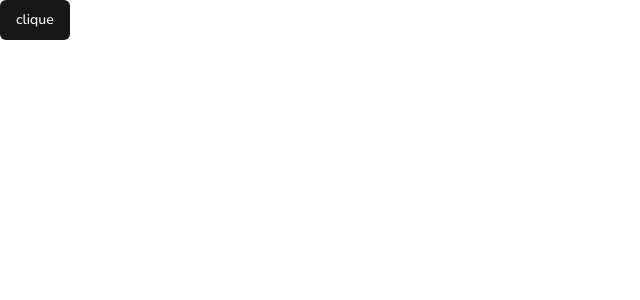
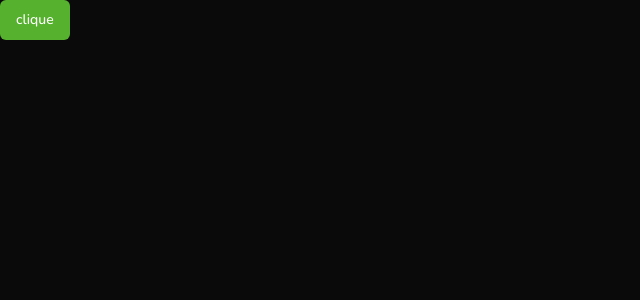
Before and after one commit to steniomoreira/fintrack, a React (Vite) app: page / in a window 1280 px wide. Shown: the top 300 px of the page, without its empty margins (0-640 px from the left). Built offline with nearby package versions, Linux system fonts and the light colour scheme.

Commit message:
feat: update shadcn theme colors

```diff
--- a/src/index.css
+++ b/src/index.css
@@ -119,58 +119,61 @@
 }
 
 @layer base {
+  @layer base {
     :root {
-    --background: 0 0% 100%;
-    --foreground: 0 0% 3.9%;
-    --card: 0 0% 100%;
-    --card-foreground: 0 0% 3.9%;
-    --popover: 0 0% 100%;
-    --popover-foreground: 0 0% 3.9%;
-    --primary: 0 0% 9%;
-    --primary-foreground: 0 0% 98%;
-    --secondary: 0 0% 96.1%;
-    --secondary-foreground: 0 0% 9%;
-    --muted: 0 0% 96.1%;
-    --muted-foreground: 0 0% 45.1%;
-    --accent: 0 0% 96.1%;
-    --accent-foreground: 0 0% 9%;
-    --destructive: 0 84.2% 60.2%;
-    --destructive-foreground: 0 0% 98%;
-    --border: 0 0% 89.8%;
-    --input: 0 0% 89.8%;
-    --ring: 0 0% 3.9%;
-    --chart-1: 12 76% 61%;
-    --chart-2: 173 58% 39%;
-    --chart-3: 197 37% 24%;
-    --chart-4: 43 74% 66%;
-    --chart-5: 27 87% 67%;
+      --primary-blue: 217 97% 61%;
+      --primary-green: 102 59% 44%;
+      --primary-red: 0 81% 55%;
+
+      /* Fundo da aplicação (<body>) */
+      --background: 0 0% 3.9%;
+      --foreground: 0 0% 100%;
+
+      /* Fundo do <Card> */
+      --card: 0 0 9%;
+      --card-foreground: 0 0% 100%;
+
+      /* Fundo do <DropdownMenu>, <HoverCard>, <Popover> */
+      --popover: 0 0 9%;
+      --popover-foreground: 0 0% 100%;
+
+      /* Botões */
+      --primary: 102 59% 44%;
+      --primary-foreground: 0 0% 100%;
+      --secondary: 240 4% 16%;
+      --secondary-foreground: 0 0% 100%;
+
+      /* Fundo do <Switch>, <Skeleton> e <TabList> */
+      --muted: 240 4% 16%;
+      --muted-foreground: 0 0% 63.9%;
+
+      /* Efeito de hover no <DropdownMenu>, <HoverCard> e <Popover> */
+      --accent: 240 4% 16%;
+      --accent-foreground: 0 0% 100%;
+
+      /* Botões perigosos (deleção, por exemplo) */
+      --destructive: 0 81% 55%;
+      --destructive-foreground: 0 0% 100%;
+
+      /* Borda dos elementos */
+      --border: 240 4% 16%;
+
+      /* Borda dos inputs */
+      --input: 240 4% 16%;
+
+      /* Cor do ring nos inputs */
+      --ring: 0 0% 83.1%;
+
+      /* Border radius para cards, inputs e botões */
       --radius: 0.5rem;
-  }
-  .dark {
-    --background: 0 0% 3.9%;
-    --foreground: 0 0% 98%;
-    --card: 0 0% 3.9%;
-    --card-foreground: 0 0% 98%;
-    --popover: 0 0% 3.9%;
-    --popover-foreground: 0 0% 98%;
-    --primary: 0 0% 98%;
-    --primary-foreground: 0 0% 9%;
-    --secondary: 0 0% 14.9%;
-    --secondary-foreground: 0 0% 98%;
-    --muted: 0 0% 14.9%;
-    --muted-foreground: 0 0% 63.9%;
-    --accent: 0 0% 14.9%;
-    --accent-foreground: 0 0% 98%;
-    --destructive: 0 62.8% 30.6%;
-    --destructive-foreground: 0 0% 98%;
-    --border: 0 0% 14.9%;
-    --input: 0 0% 14.9%;
-    --ring: 0 0% 83.1%;
+
+      /* Gráficos */
       --chart-1: 220 70% 50%;
       --chart-2: 160 60% 45%;
       --chart-3: 30 80% 55%;
       --chart-4: 280 65% 60%;
       --chart-5: 340 75% 55%;
+    }
   }
 }
 
--- a/tailwind.config.js
+++ b/tailwind.config.js
@@ -1,10 +1,9 @@
 /** @type {import('tailwindcss').Config} */
-
 import tailwindcssAnimate from 'tailwindcss-animate'
 
 export default {
   darkMode: ['class'],
-  content: ['index.html', './src/**/*.{js,ts,jsx,tsx}'],
+  content: ['./index.html', './src/**/*.{js,ts,jsx,tsx}'],
   theme: {
     extend: {
       borderRadius: {
@@ -26,6 +25,9 @@
         primary: {
           DEFAULT: 'hsl(var(--primary))',
           foreground: 'hsl(var(--primary-foreground))',
+          red: 'hsl(var(--primary-red))',
+          green: 'hsl(var(--primary-green))',
+          blue: 'hsl(var(--primary-blue))',
         },
         secondary: {
           DEFAULT: 'hsl(var(--secondary))',
```
Lines whose indentation alone changed are shown as unchanged.
